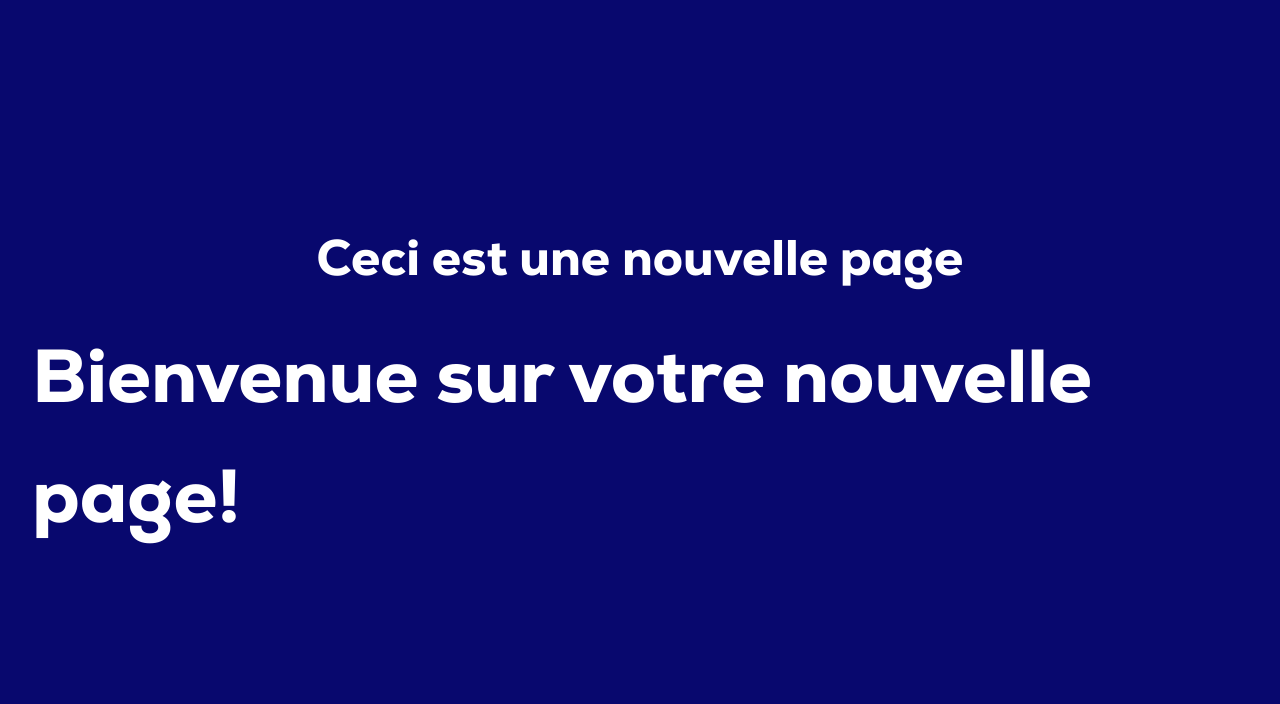
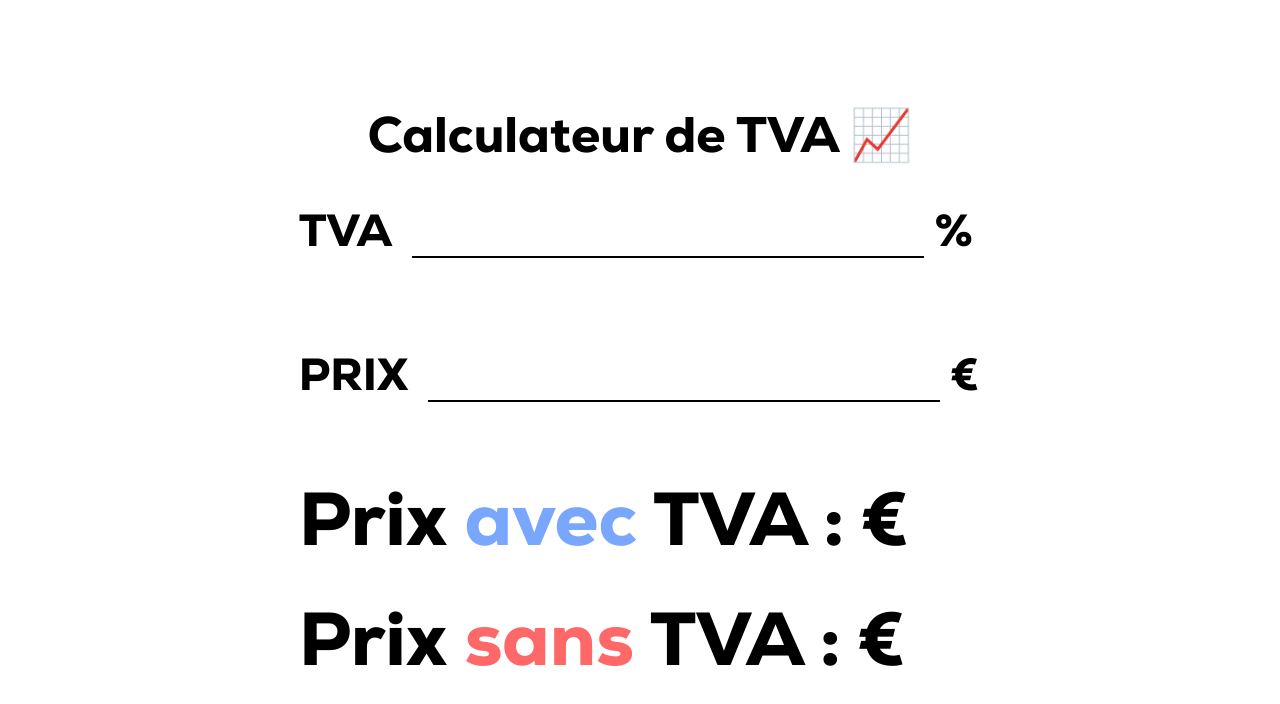
Before and after one commit to RomainLENTZ/buona_notte, a Vue app: page /taxe in a window 1280 px wide. Shown: the top 704 px of the page. Built offline with nearby package versions, Linux system fonts and the light colour scheme.

Commit message:
calculateur de tva

```diff
--- a/package.json
+++ b/package.json
@@ -14,6 +14,7 @@
   },
   "devDependencies": {
     "@vitejs/plugin-vue": "^5.0.5",
+    "tailwindcss": "^3.4.9",
     "vite": "^5.3.1"
   }
 }
--- a/src/assets/base.css
+++ b/src/assets/base.css
@@ -59,9 +59,8 @@
 }
 
 body {
-  min-height: 100vh;
+  min-height: 97vh;
   color: var(--color-text);
-  background-color: #08086e;
   transition:
     color 0.5s,
     background-color 0.5s;
--- a/src/assets/main.css
+++ b/src/assets/main.css
@@ -30,8 +30,15 @@ body {
 
 }
 
+h1 {
+  text-align: center;
+  margin-bottom: 20px;
+  font-size: 50px;
+}
+
 h1,
-p {
+p,
+label {
   font-family: "nexaheavy";
 }
 
@@ -39,6 +46,8 @@ button,
 .copie_success {
   font-family: "nexaextra_light";
 }
+
+
 
 @media (hover: hover) {
   a:hover {
--- a/src/components/Main.vue
+++ b/src/components/Main.vue
@@ -4,7 +4,7 @@
 
 <template>
     <div :class="{ 'copie_success': true, 'copie_move': isCopied }">Texte copié 🫡</div>
-    <div class="container">
+    <div class="container container-buona_notte">
         <p class="clock">{{ currentTime }}</p>
         <h1 v-html="buona_notte == '' ? 'Buona<br>notte' : buona_notte.replace(/\n/g, '<br>')"></h1>
         <button @click="generateBuonaNotte">Dire bonne nuit 💤</button>
@@ -63,9 +63,9 @@ export default {
             }
             navigator.clipboard.writeText(this.buona_notte)
                 .then(() => {
-                    this.isCopied = true;  // Indique que le texte a été copié
+                    this.isCopied = true;
                     setTimeout(() => {
-                        this.isCopied = false;  // Réinitialise après 2 secondes
+                        this.isCopied = false;
                     }, 2000);
                 })
                 .catch(err => console.error("Erreur lors de la copie : ", err));
@@ -78,13 +78,14 @@ export default {
         }
     },
     mounted() {
-        this.updateTime(); // Met à jour l'heure dès que le composant est monté
-        setInterval(this.updateTime, 60000); // Actualise l'heure toutes les minutes
+        this.updateTime();
+        setInterval(this.updateTime, 60000);
     }
 }
 </script>
 
 <style>
+
     .container{
         display: flex;
         justify-content: center;
@@ -94,7 +95,7 @@ export default {
         position: relative;
     }
 
-    button{
+    .container-buona_notte button{
         background-color: #08086e;
         border: none;
         border-radius: 50px;
@@ -107,19 +108,16 @@ export default {
         margin-bottom: 20px;
     }
 
-    button:hover{
+    .container-buona_notte button:hover{
         background-color: #FFF;
         color: #08086e;
     }
 
-    h1{
-        text-align: center;
+    .container-buona_notte h1{
         color: #FFF;
-        margin-bottom:20px;
-        font-size: 50px;
     }
 
-    p{
+    .container-buona_notte p{
         margin-bottom: 20px;
         font-size: 75px;
         color: #FFF;
@@ -147,16 +145,16 @@ export default {
     }
 
     @media (max-width: 520px){
-        button{
+        .container-buona_notte button{
             width: 100%;
             font-size: 20px;
         }
 
-        h1{
+        .container-buona_notte h1{
             font-size: 40px;
         }
 
-        p{
+        .container-buona_notte p{
             margin-top: 20px;
             margin-bottom: 50px;
         }
@@ -169,7 +167,7 @@ export default {
             top: 80%!important;
         }
 
-        button:hover{
+        .container-buona_notte button:hover{
             background-color: #08086e;
             color: #FFF;
         }
--- a/src/components/Taxe.vue
+++ b/src/components/Taxe.vue
@@ -1,15 +1,102 @@
 <template>
-    <div>
-        <h1>Ceci est une nouvelle page</h1>
-        <p>Bienvenue sur votre nouvelle page!</p>
+    <div class="taxe-container">
+        <h1>Calculateur de TVA 📈</h1>
+
+        <div class="container-orm"></div>
+
+        <div>
+            <label>TVA</label>
+            <input type="text" v-model="inputTVAValue"> %
+        </div>
+        <br>
+        <div>
+            <label>PRIX</label>
+            <input type="text" v-model="inputPriceValue"> €
+        </div>
+        <div class="results">
+            <p class="result">Prix <span class="blue">avec</span> TVA : <span v-html="outputWithTVAValue"/>€</p>
+            <p class="result">Prix <span class="red">sans</span> TVA : <span v-html="outputWithoutTVAValue"/>€</p>
+        </div>
     </div>
 </template>
 
 <script>
-    export default {
-        name: 'Taxe'
+export default {
+    name: 'Taxe',
+    data() {
+        return {
+            inputTVAValue: '',
+            inputPriceValue: '',
+            outputWithTVAValue: '',
+            outputWithoutTVAValue: ''
+        };
+    },
+    methods: {
+        formatNumber(number) {
+            const formatter = new Intl.NumberFormat('fr-FR', {
+                style: 'decimal',
+                minimumFractionDigits: 2,
+                maximumFractionDigits: 2
+            });
+            return formatter.format(number);
+        },
+        updateValues() {
+            const price = parseFloat(this.inputPriceValue.replace(/\s/g, '').replace(',', '.'));
+            const tva = parseFloat(this.inputTVAValue.replace(/\s/g, ''));
+            this.outputWithTVAValue = this.formatNumber(price * (1 + tva * 0.01));
+            this.outputWithoutTVAValue = this.formatNumber(price * (1 - tva * 0.01));
+        }
+    },
+    watch: {
+        inputPriceValue(newVal) {
+            this.updateValues();
+        },
+        inputTVAValue() {
+            this.updateValues();
+        }
     }
+}
 </script>
 
+
 <style scoped>
+
+    .taxe-container .results{
+        margin-top: 50px;
+    }
+
+    .taxe-container .result{
+        font-size: 75px;
+    }
+    .taxe-container{
+        color: #000;
+    }
+
+    .taxe-container div{
+        width: 100%;
+    }
+
+    .taxe-container label, div{
+        font-size: 45px;
+        font-family: "nexaheavy";
+
+    }
+
+    .taxe-container .red{
+        color: rgb(255, 104, 104);
+    }
+
+    .taxe-container .blue{
+        color: rgb(120, 167, 253);
+    }
+
+    .taxe-container input{
+        border:none;
+        border-bottom: solid #000 2px;
+        margin-left: 20px;
+        font-size: 45px;
+        font-family: "nexaextra_light";
+        width: 75%;
+        text-align: right;
+    }
 </style>
--- a/src/router/index.js
+++ b/src/router/index.js
@@ -20,5 +20,20 @@ const router = createRouter({
     routes
 })
 
+router.beforeEach((to, from, next) => {
+    switch (to.path) {
+        case '/':
+            document.body.style.backgroundColor = "#08086e";
+            break;
+        case '/taxe':
+            document.body.style.backgroundColor = "#FFF";
+            break;
+        default:
+            document.body.style.backgroundColor = "#FFF"; // Couleur par défaut
+    }
+    next();
+});
+
+
 
 export default router;
```
Also changed, not shown: 1 other file (tests, documents, lock files or other folders).
